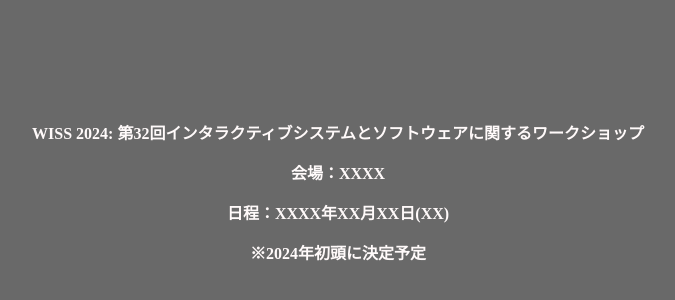
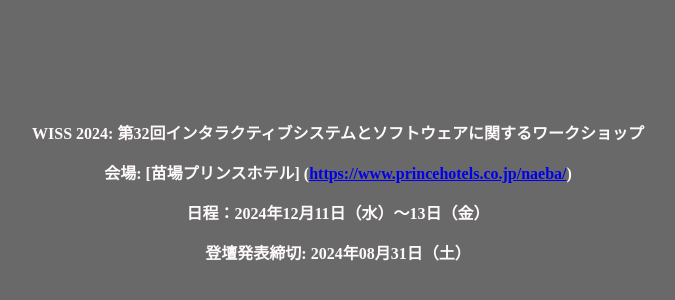
Before and after one commit to WISSOrg/web2024, a plain HTML site: page index.html in a window 1280 px wide. Shown: the part 208-508 px from the top of the page, without its empty margins (302-977 px from the left). Drawn offline with nearby package versions, Linux system fonts and the light colour scheme.

Commit message:
publish the tentative page

```diff
--- a/index.html
+++ b/index.html
@@ -2,6 +2,15 @@
 <html>
 <title>WISS2024</title>
 <head>
+<meta http-equiv="content-type" content="text/html; charset=utf-8"/>
+<meta name="viewport" content="width=device-width, initial-scale=0.35">
+<meta name="description" content="Yamo's Portfolio"/>
+<meta name="keywords" content=""/>
+<meta name="author" content="Yamo"/>
+<script src="./jquery.js" type="text/javascript" charset="utf-8"></script>
+<meta http-equiv="X-UA-Compatible" content="IE=7" />
+<meta http-equiv="Content-Style-Type" content="text/css"/>
+
 <body bgcolor="#696969" text="#fffafa">
 <style type="text/css">
 
@@ -28,9 +37,9 @@
 <body>
 <div>
 <p><strong>WISS 2024: 第32回インタラクティブシステムとソフトウェアに関するワークショップ</strong></p>
-<p><strong>会場：XXXX</strong></p>
-<p><b>日程：XXXX年XX月XX日(XX)</b></p>
-<p><b>※2024年初頭に決定予定</b></p>
+<p><strong>会場: [苗場プリンスホテル] (<a href="https://www.princehotels.co.jp/naeba/">https://www.princehotels.co.jp/naeba/</a>)</strong></p>
+<p><b>日程：2024年12月11日（水）～13日（金）</b></p>
+<p><b>登壇発表締切: 2024年08月31日（土）</b></p>
 </div>
 </body>
 </html>
```
